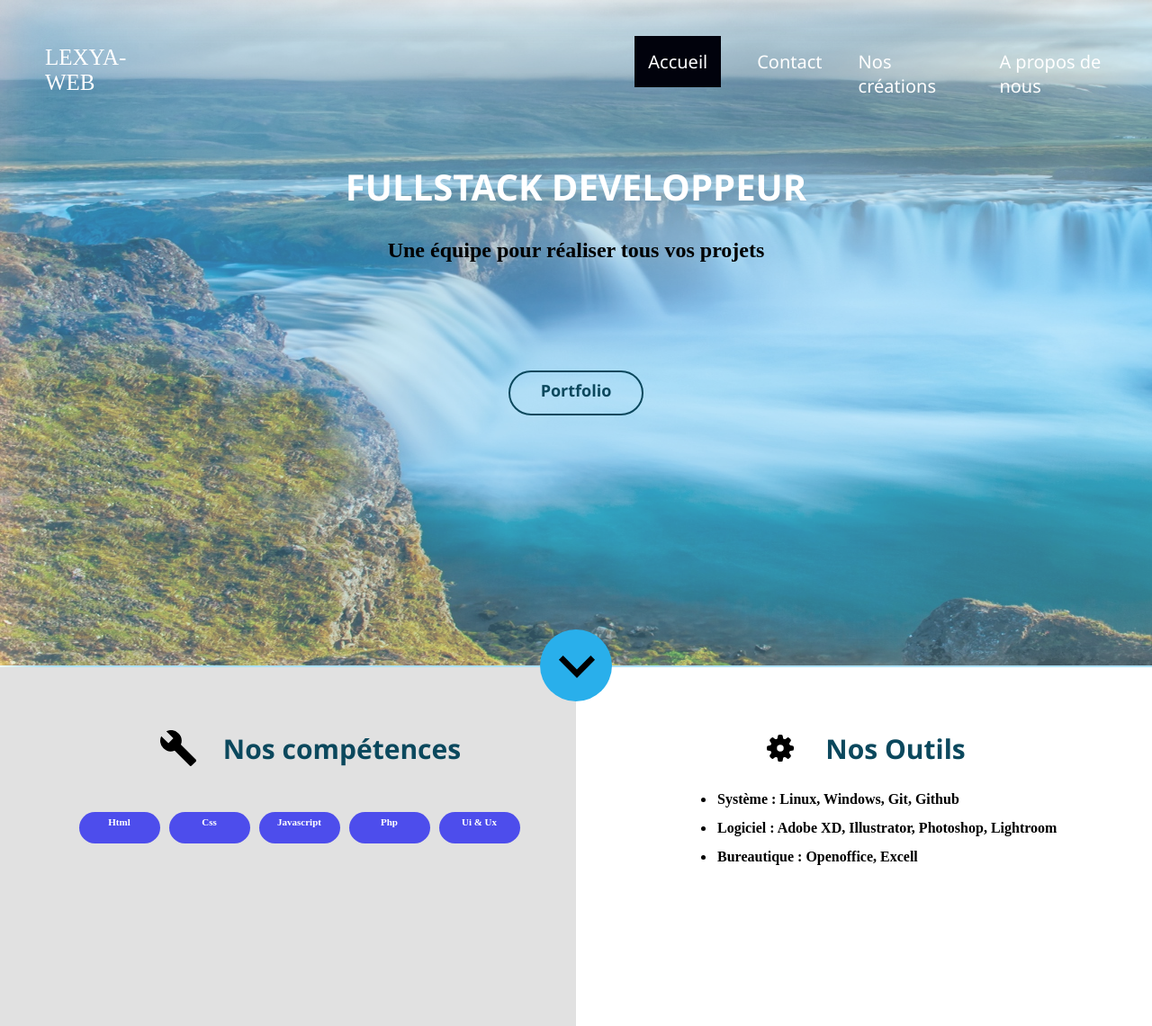
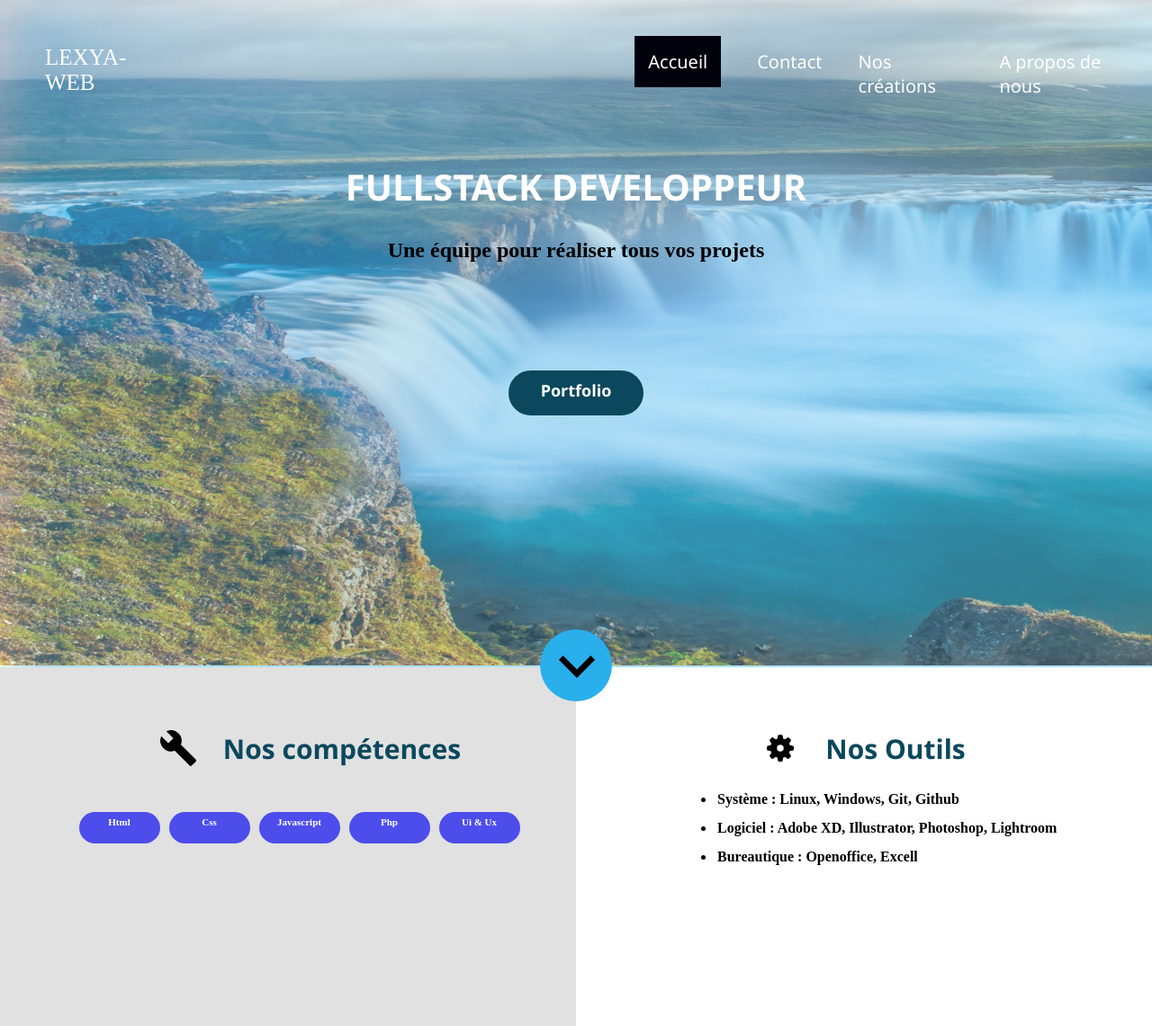
Before and after one commit to lexyaweb/portfolio, a PHP site: page / in a window 1280 px wide, with the pointer over the restyled element; the page is wider, and only the part inside the window is pictured. Shown: the top 1141 px of that part at 90% size. Run offline with PHP 8.4, Linux system fonts and the light colour scheme.

Commit message:
Update style.css

```diff
--- a/Code site/Portfolio/style.css
+++ b/Code site/Portfolio/style.css
@@ -93,6 +93,10 @@
     margin-top: 90px;
     padding-top: 8px;
 
+}
+.button-portfolio a:hover {
+    background-color: #0B485D;
+    color: white;
 }
 /*----------------------------------------------------
 ---------------------bouton flêche bas--------------------- */
```
